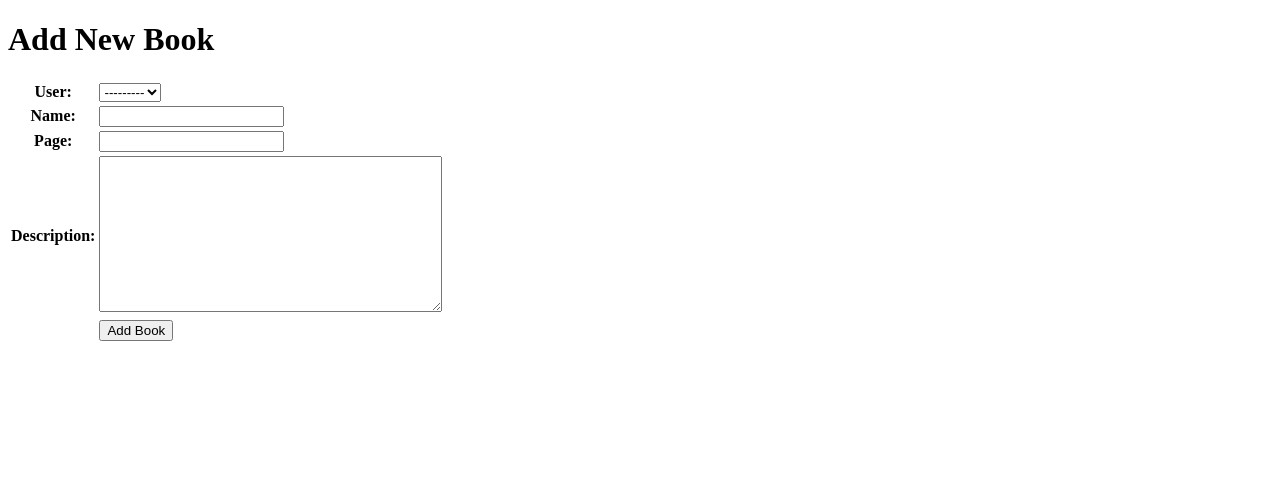
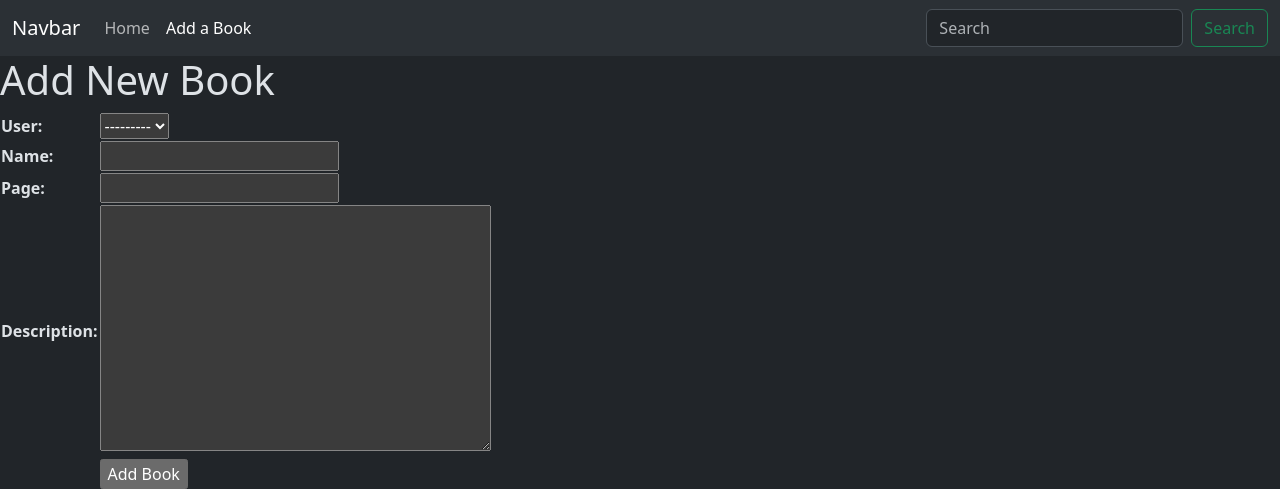
Before and after one commit to Midebar/PBP-2324, a Django app: page /create-book in a window 1280 px wide. Shown: the top 489 px of the page. Run offline with Django 3.2, Linux system fonts and the light colour scheme.

Commit message:
Added basic navbar

```diff
--- a/book_tracker/settings.py
+++ b/book_tracker/settings.py
@@ -11,6 +11,7 @@ https://docs.djangoproject.com/en/3.2/ref/settings/
 """
 
 from pathlib import Path
+import os
 
 # Build paths inside the project like this: BASE_DIR / 'subdir'.
 BASE_DIR = Path(__file__).resolve().parent.parent
@@ -118,6 +119,9 @@ USE_TZ = True
 # Static files (CSS, JavaScript, Images)
 # https://docs.djangoproject.com/en/3.2/howto/static-files/
 
+# Static files (CSS, JavaScript, Images)
+# httpsdocs.djangoproject.comen1.9howtostatic-files
+STATIC_ROOT = os.path.join(BASE_DIR, 'static')
 STATIC_URL = '/static/'
 
 # Default primary key field type
--- a/main/urls.py
+++ b/main/urls.py
@@ -1,8 +1,8 @@
 from django.urls import path
 from main.views import (
-    show_main, create_book, show_xml, show_json,
-    show_xml_by_id, show_json_by_id, register, login_user,
-    logout_user,
+    show_main, create_book, edit_book, delete_book,
+    show_xml, show_json, show_xml_by_id, show_json_by_id,
+    register, login_user, logout_user,
 )
 
 app_name = 'main'
@@ -10,6 +10,8 @@ app_name = 'main'
 urlpatterns = [
     path('', show_main, name='show_main'),
     path('create-book', create_book, name='create_book'),
+    path('edit-book/<int:id>', edit_book, name='edit_book'),
+    path('delete/<int:id>', delete_book, name='delete_book'),
     path('xml/', show_xml, name='show_xml'),
     path('json/', show_json, name='show_json'),
     path('xml/<int:id>/', show_xml_by_id, name='show_xml_by_id'),
--- a/main/views.py
+++ b/main/views.py
@@ -36,6 +36,29 @@ def create_book(request):
 
     context = {'form': form}
     return render(request, "create_book.html", context)
+
+def edit_book(request, id):
+    # Get book berdasarkan ID
+    book = Book.objects.get(pk = id)
+
+    # Set book sebagai instance dari form
+    form = BookForm(request.POST or None, instance=book)
+
+    if form.is_valid() and request.method == "POST":
+        # Simpan form dan kembali ke halaman awal
+        form.save()
+        return HttpResponseRedirect(reverse('main:show_main'))
+
+    context = {'form': form}
+    return render(request, "edit_book.html", context)
+
+def delete_book(request, id):
+    # Get data berdasarkan ID
+    book = Book.objects.get(pk = id)
+    # Hapus data
+    book.delete()
+    # Kembali ke halaman awal
+    return HttpResponseRedirect(reverse('main:show_main'))
 
 def show_xml(request):
     data = Book.objects.all()
--- /dev/null
+++ b/static/custom.css
@@ -0,0 +1,3 @@
+custom_li{
+    font-weight: bold;
+}
--- a/templates/base.html
+++ b/templates/base.html
@@ -1,13 +1,18 @@
 {% load static %}
 <!DOCTYPE html>
-<html lang="en">
+<html lang="en" data-bs-theme="dark">
   <head>
     <meta charset="UTF-8" />
     <meta name="viewport" content="width=device-width, initial-scale=1.0" />
     {% block meta %} {% endblock meta %}
+    <link href="https://cdn.jsdelivr.net/npm/bootstrap@5.3.2/dist/css/bootstrap.min.css" rel="stylesheet" integrity="sha384-T3c6CoIi6uLrA9TneNEoa7RxnatzjcDSCmG1MXxSR1GAsXEV/Dwwykc2MPK8M2HN" crossorigin="anonymous">
+    <script src="https://code.jquery.com/jquery-3.6.0.min.js" integrity="sha384-KyZXEAg3QhqLMpG8r+J4jsl5c9zdLKaUk5Ae5f5b1bw6AUn5f5v8FZJoMxm6f5cH1" crossorigin="anonymous"></script>
+    <script src="https://cdn.jsdelivr.net/npm/@popperjs/core@2.11.8/dist/umd/popper.min.js" integrity="sha384-I7E8VVD/ismYTF4hNIPjVp/Zjvgyol6VFvRkX/vR+Vc4jQkC+hVqc2pM8ODewa9r" crossorigin="anonymous"></script>
+    <script src="https://cdn.jsdelivr.net/npm/bootstrap@5.3.2/dist/js/bootstrap.min.js" integrity="sha384-BBtl+eGJRgqQAUMxJ7pMwbEyER4l1g+O15P+16Ep7Q9Q+zqX6gSbd85u4mG4QzX+" crossorigin="anonymous"></script>
   </head>
 
   <body>
+    {% include 'navbar.html' %}
     {% block content %} {% endblock content %}
   </body>
 </html>
--- /dev/null
+++ b/templates/navbar.html
@@ -0,0 +1,38 @@
+<nav class="navbar navbar-expand-lg bg-body-tertiary">
+    <div class="container-fluid">
+      <a class="navbar-brand" href="#">Navbar</a>
+      <button class="navbar-toggler" type="button" data-bs-toggle="collapse" data-bs-target="#navbarSupportedContent" aria-controls="navbarSupportedContent" aria-expanded="false" aria-label="Toggle navigation">
+        <span class="navbar-toggler-icon"></span>
+      </button>
+      <div class="collapse navbar-collapse" id="navbarSupportedContent">
+        <ul class="navbar-nav me-auto mb-2 mb-lg-0">
+          {% with app_name=request.resolver_match.app_name url_name=request.resolver_match.url_name %}
+          <li class="nav-item">
+            <a class="nav-link {% if app_name == 'main' and url_name == 'show_main' %}active{% endif %}" href="{% url 'main:show_main' %}">Home</a>
+          </li>
+          <li class="nav-item">
+            <a class="nav-link {% if app_name == 'main' and url_name == 'create_book' %}active{% endif %}" href="{% url 'main:create_book' %}">Add a Book</a>
+          </li>
+          <!-- <li class="nav-item dropdown">
+            <a class="nav-link dropdown-toggle" href="#" role="button" data-bs-toggle="dropdown" aria-expanded="false">
+              Dropdown
+            </a>
+            <ul class="dropdown-menu">
+              <li><a class="dropdown-item" href="#">Action</a></li>
+              <li><a class="dropdown-item" href="#">Another action</a></li>
+              <li><hr class="dropdown-divider"></li>
+              <li><a class="dropdown-item" href="#">Something else here</a></li>
+            </ul>
+          </li>
+          <li class="nav-item">
+            <a class="nav-link disabled" aria-disabled="true">Disabled</a>
+          </li> -->
+          {% endwith %}
+        </ul>
+        <form class="d-flex" role="search">
+          <input class="form-control me-2" type="search" placeholder="Search" aria-label="Search">
+          <button class="btn btn-outline-success" type="submit">Search</button>
+        </form>
+      </div>
+    </div>
+  </nav>
```
Also changed, not shown: main/templates/edit_book.html (added, +20 -0 lines), main/templates/main.html (+12 -0 lines).
